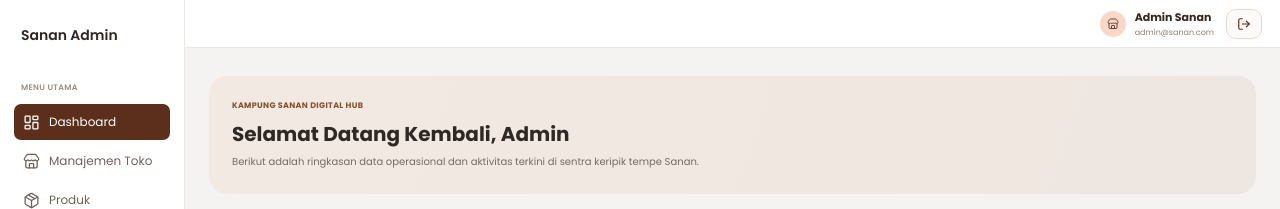
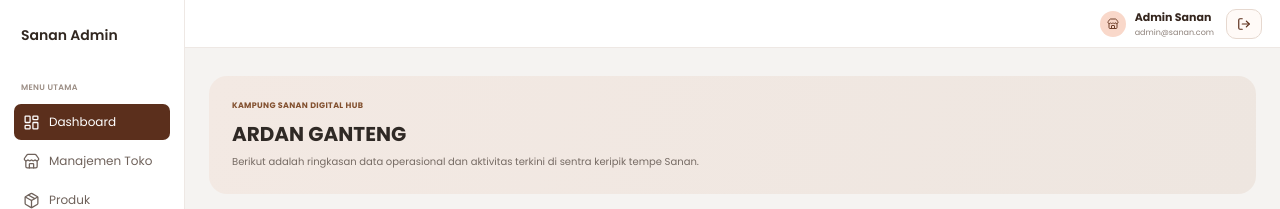
Before and after one commit to ardanguantengg/pbl-kampung-sanan-tempe-fe, a React (Vite) app: page /dashboard in a window 1280 px wide. Shown: the top 209 px of the page. Built offline with nearby package versions, Linux system fonts and the light colour scheme; no server answers.

Commit message:
tulis pesan di sini bebas apa saja yang kamu ubah

```diff
--- a/src/pages/Dashboard.tsx
+++ b/src/pages/Dashboard.tsx
@@ -64,7 +64,7 @@ function Dashboard() {
       <div className="page-heading">
         <div>
           <span className="eyebrow">KAMPUNG SANAN DIGITAL HUB</span>
-          <h1>Selamat Datang Kembali, Admin</h1>
+          <h1>ARDAN GANTENG</h1>
           <p>
             Berikut adalah ringkasan data operasional dan aktivitas
             terkini di sentra keripik tempe Sanan.
```
